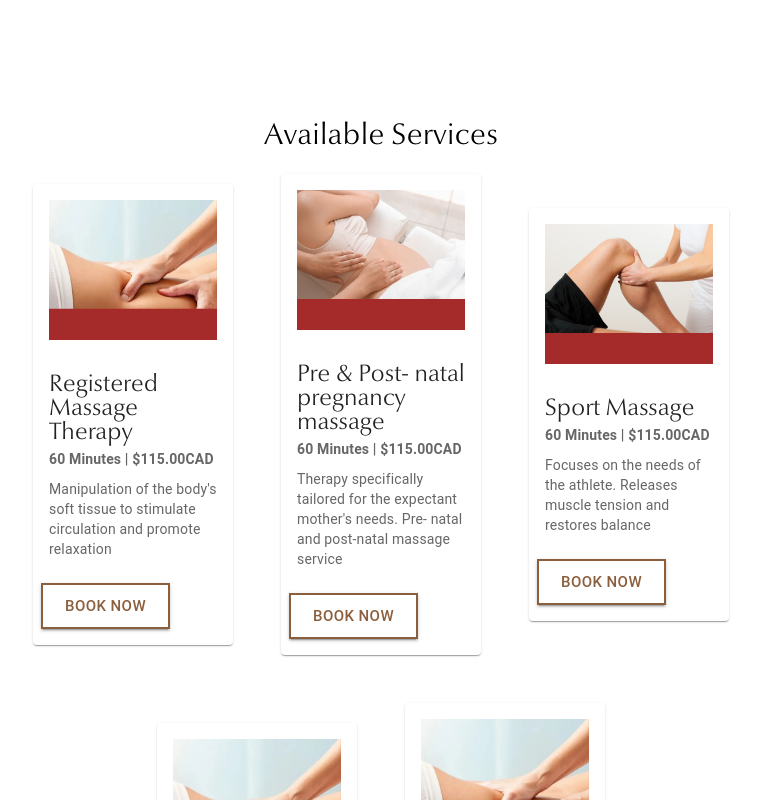
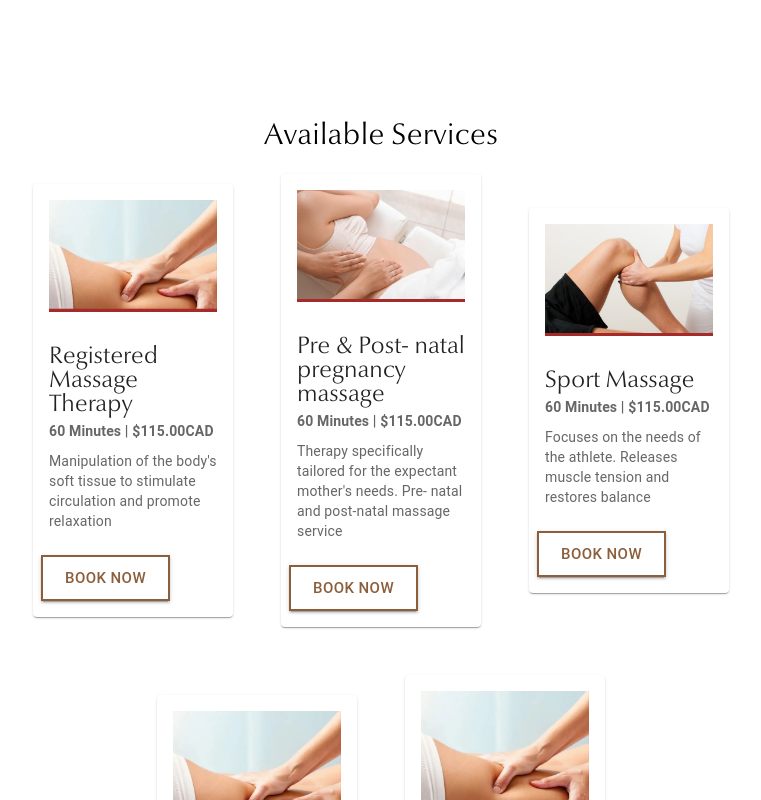
Before and after one commit to jshiii117/oasis-massage-saanich, a React (Create React App) app: page / in a window 1280 px wide. Shown: the part 1240-2040 px from the top of the page, without its empty margins (259-1020 px from the left). Built offline with nearby package versions, Linux system fonts and the light colour scheme.

Commit message:
Adjust treatment section ratios

```diff
--- a/src/components/treatmentSection.js
+++ b/src/components/treatmentSection.js
@@ -1,5 +1,6 @@
 import {
   Grid,
+  Container,
   Typography,
   Box,
   Button,
@@ -35,6 +36,7 @@ function TreatmentSection() {
       container
       direction="column"
       display="flex"
+      minHeight="100vh"
       width="100%"
       maxWidth={800}
       alignSelf="center"
@@ -71,7 +73,7 @@ function TreatmentCard(massage) {
       >
         <CardActionArea>
           <CardContent>
-            <Box height={140} width="100%" sx={{ backgroundColor: "brown" }}>
+            <Box width="100%" sx={{ backgroundColor: "brown" }}>
               <img
                 src={massage.massageImage}
                 alt="Placeholder alt text"
```
